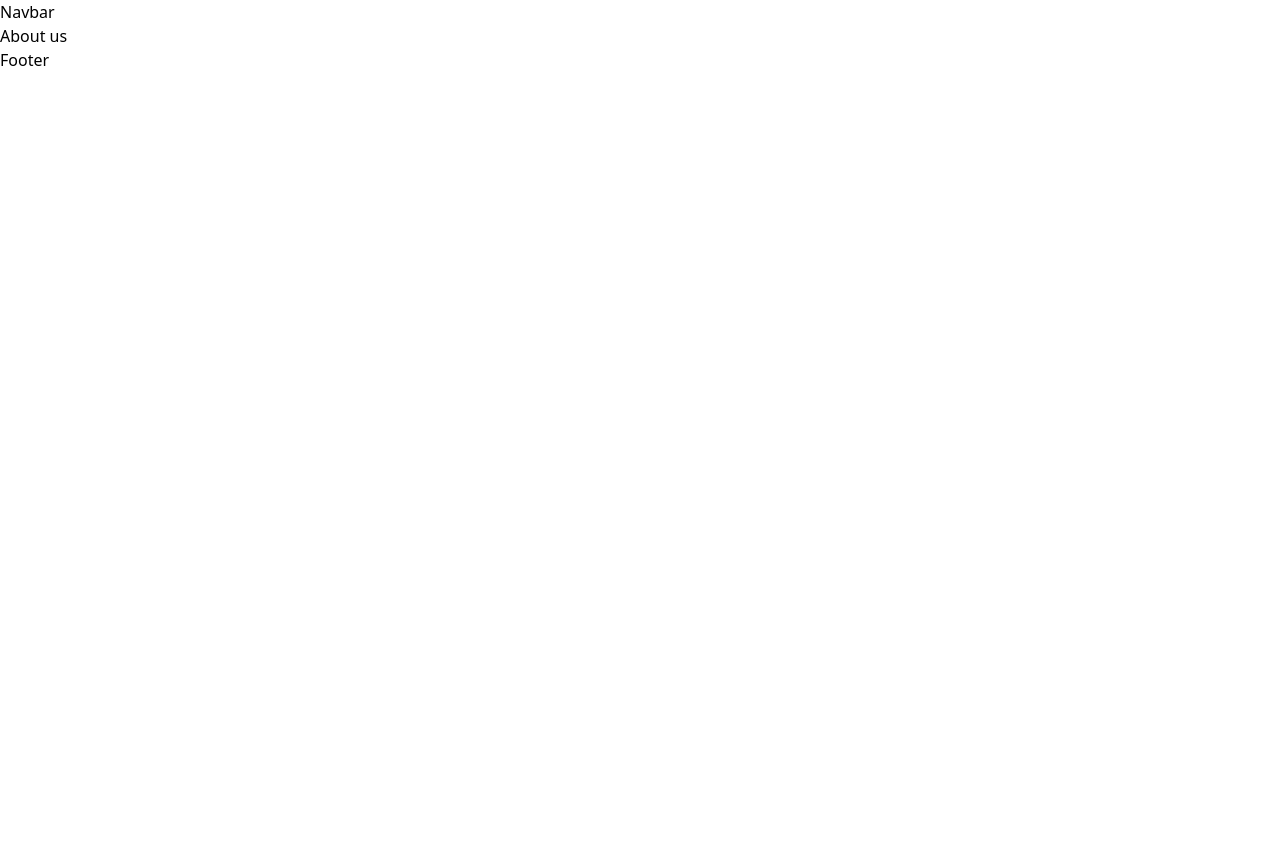
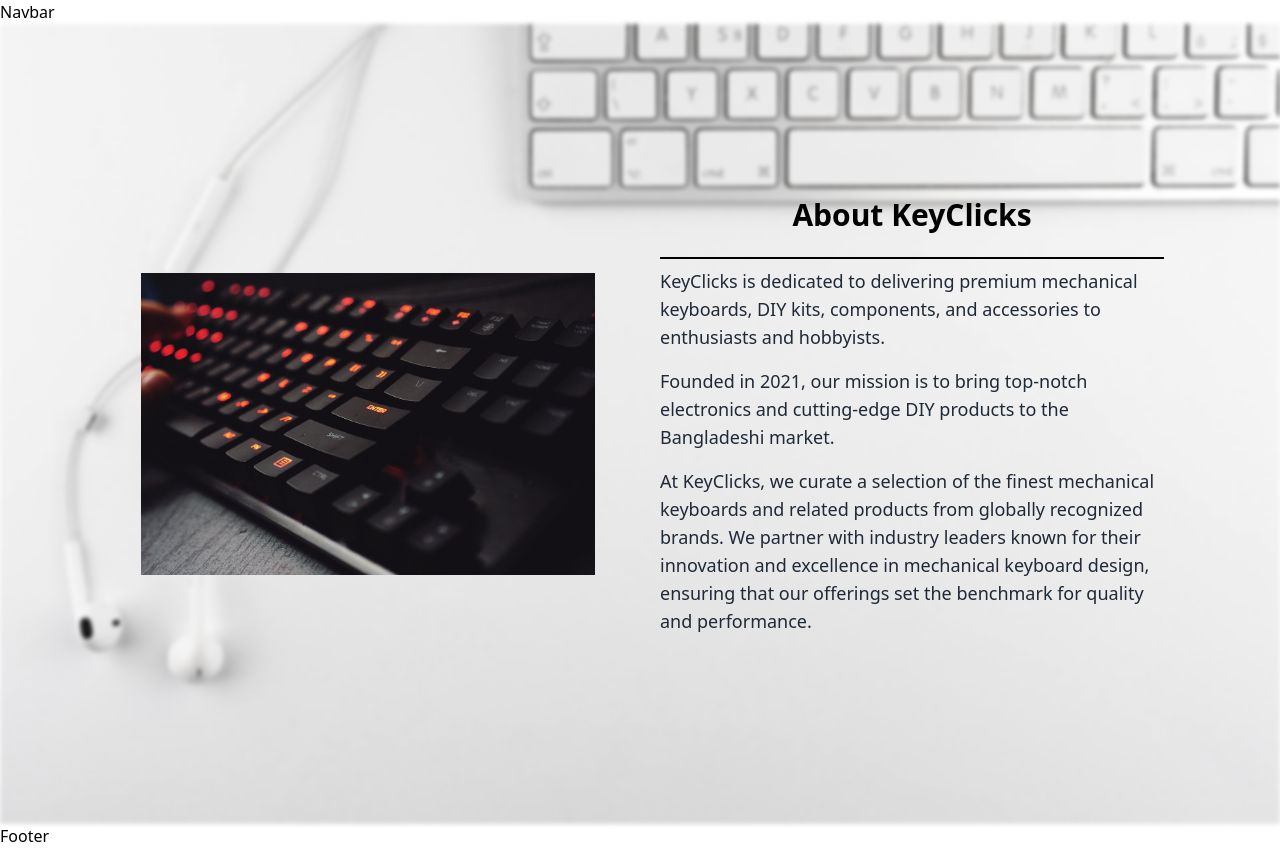
Before and after one commit to ShamimaNasrin/mechanical-keyboards-shop, a React (Vite) app: page /about in a window 1280 px wide. Before the commit the page ends 800 px from the top, so only its background shows below. Built offline with nearby package versions, Linux system fonts and the light colour scheme.

Commit message:
about page

```diff
--- a/src/pages/about/About.tsx
+++ b/src/pages/about/About.tsx
@@ -1,5 +1,38 @@
+import redblackkey from "../../assets/images/redblackkey.jpg";
 const About = () => {
-  return <div>About us</div>;
+  return (
+    <div className=" relative min-h-screen xl:py-12 xl:px-24 lg:py-12 lg:px-24 md:p-8 sm:p-5 p-5 flex">
+      {/* Blurred Background */}
+      <div className="absolute inset-0 bg-contact-bg bg-cover bg-center filter blur-xs"></div>
+
+      <div className="z-10  w-full flex lg:flex-row md:flex-row sm:flex-col flex-col  items-center justify-between">
+        <div className="xl:w-1/2 lg:w-1/2 md:w-1/2 p-5 flex justify-center items-center">
+          <img className="w-[90%]" src={redblackkey} alt="" />
+        </div>
+        <div className="xl:w-1/2 lg:w-1/2 md:w-1/2 p-5">
+          <h2 className="text-3xl font-bold text-black text-center">
+            About KeyClicks
+          </h2>
+          <hr className="border-t-2 border-black mt-6 mb-2" />
+          <p className="mb-4 lg:text-lg text-base text-gray-800">
+            KeyClicks is dedicated to delivering premium mechanical keyboards,
+            DIY kits, components, and accessories to enthusiasts and hobbyists.
+          </p>
+          <p className="mb-4 lg:text-lg text-base text-gray-800">
+            Founded in 2021, our mission is to bring top-notch electronics and
+            cutting-edge DIY products to the Bangladeshi market.
+          </p>
+          <p className="mb-4 lg:text-lg text-base text-gray-800">
+            At KeyClicks, we curate a selection of the finest mechanical
+            keyboards and related products from globally recognized brands. We
+            partner with industry leaders known for their innovation and
+            excellence in mechanical keyboard design, ensuring that our
+            offerings set the benchmark for quality and performance.
+          </p>
+        </div>
+      </div>
+    </div>
+  );
 };
 
 export default About;
--- a/src/pages/contact/ContactMain.tsx
+++ b/src/pages/contact/ContactMain.tsx
@@ -1,4 +1,3 @@
-// import bg from "../../assets/images/bgkey.jpg";
 import "./contact.css";
 import { FaMapMarkerAlt } from "react-icons/fa";
 import { FaPhone } from "react-icons/fa6";
```
Also changed, not shown: src/assets/images/redblackkey.jpg (renamed from src/assets/images/bgkeyblack.jpg).
